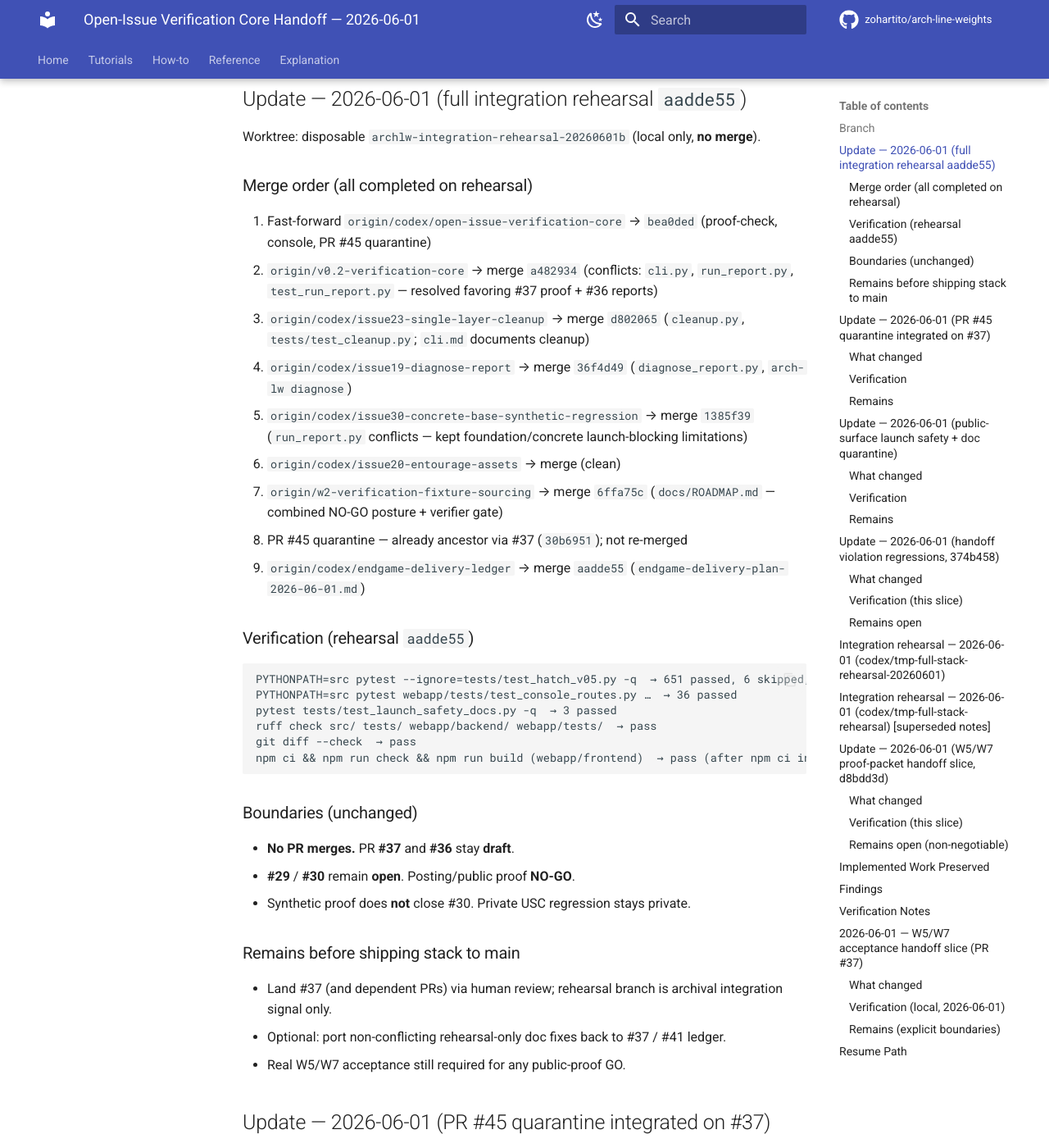
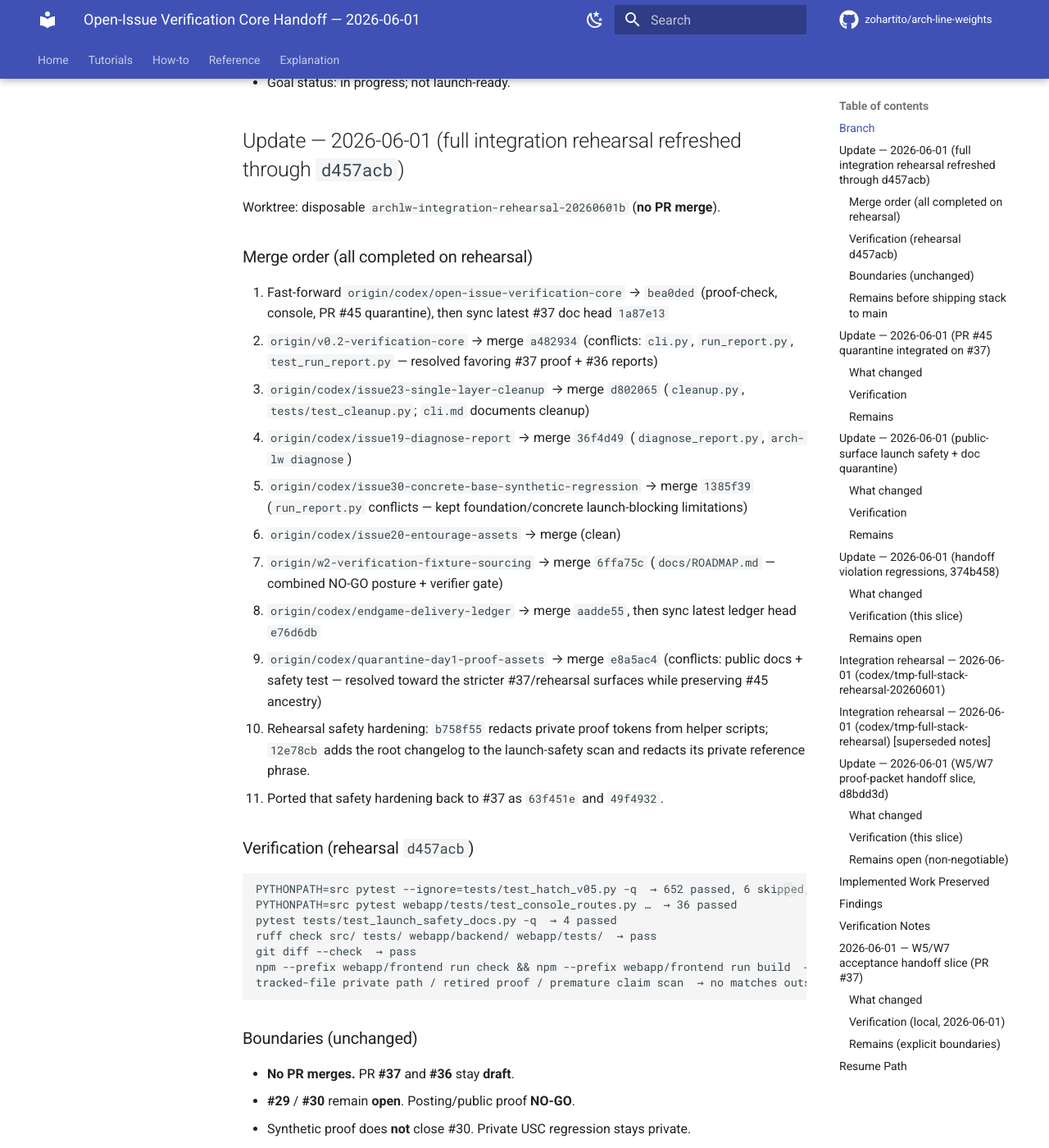
Before and after one commit to zohartito/arch-line-weights, an MkDocs documentation site: the page built from docs/research/open-issue-verification-core-handoff-2026-06-01.md, in a window 1280 px wide and 1400 px high, scrolled down 475 px. Shown: the whole window at 82% size. Built offline with MkDocs 1.6.1 and Material for MkDocs 9.7.7, drawn with Linux system fonts in a browser that asks for light colours; comment, search, counter and statistics services are not loaded; some of the changed text lies outside the part shown.

Commit message:
Record final integration rehearsal handoff

````diff
--- a/docs/research/open-issue-verification-core-handoff-2026-06-01.md
+++ b/docs/research/open-issue-verification-core-handoff-2026-06-01.md
@@ -4,36 +4,39 @@ This branch preserves the WIP implementation and investigation for the open-issu
 
 ## Branch
 
-- Branch: `codex/open-issue-verification-core` (PR **#37**, draft, head `bea0ded`)
-- Integration rehearsal: `codex/tmp-integration-rehearsal-20260601b` (head `aadde55`)
+- Branch: `codex/open-issue-verification-core` (PR **#37**, draft, redaction head `49f4932`; this handoff note follows)
+- Integration rehearsal: `codex/tmp-integration-rehearsal-20260601b` (pushed head `d457acb`)
 - Remote: `origin` (`git@github.com:zohartito/arch-line-weights.git`)
 - Goal status: in progress; not launch-ready.
 
-## Update — 2026-06-01 (full integration rehearsal `aadde55`)
+## Update — 2026-06-01 (full integration rehearsal refreshed through `d457acb`)
 
-Worktree: disposable `archlw-integration-rehearsal-20260601b` (local only, **no merge**).
+Worktree: disposable `archlw-integration-rehearsal-20260601b` (**no PR merge**).
 
 ### Merge order (all completed on rehearsal)
 
-1. Fast-forward `origin/codex/open-issue-verification-core` → `bea0ded` (proof-check, console, PR #45 quarantine)
+1. Fast-forward `origin/codex/open-issue-verification-core` → `bea0ded` (proof-check, console, PR #45 quarantine), then sync latest #37 doc head `1a87e13`
 2. `origin/v0.2-verification-core` → merge `a482934` (conflicts: `cli.py`, `run_report.py`, `test_run_report.py` — resolved favoring #37 proof + #36 reports)
 3. `origin/codex/issue23-single-layer-cleanup` → merge `d802065` (`cleanup.py`, `tests/test_cleanup.py`; `cli.md` documents cleanup)
 4. `origin/codex/issue19-diagnose-report` → merge `36f4d49` (`diagnose_report.py`, `arch-lw diagnose`)
 5. `origin/codex/issue30-concrete-base-synthetic-regression` → merge `1385f39` (`run_report.py` conflicts — kept foundation/concrete launch-blocking limitations)
 6. `origin/codex/issue20-entourage-assets` → merge (clean)
 7. `origin/w2-verification-fixture-sourcing` → merge `6ffa75c` (`docs/ROADMAP.md` — combined NO-GO posture + verifier gate)
-8. PR #45 quarantine — already ancestor via #37 (`30b6951`); not re-merged
-9. `origin/codex/endgame-delivery-ledger` → merge `aadde55` (`endgame-delivery-plan-2026-06-01.md`)
+8. `origin/codex/endgame-delivery-ledger` → merge `aadde55`, then sync latest ledger head `e76d6db`
+9. `origin/codex/quarantine-day1-proof-assets` → merge `e8a5ac4` (conflicts: public docs + safety test — resolved toward the stricter #37/rehearsal surfaces while preserving #45 ancestry)
+10. Rehearsal safety hardening: `b758f55` redacts private proof tokens from helper scripts; `12e78cb` adds the root changelog to the launch-safety scan and redacts its private reference phrase.
+11. Ported that safety hardening back to #37 as `63f451e` and `49f4932`.
 
-### Verification (rehearsal `aadde55`)
+### Verification (rehearsal `d457acb`)
 
 ```text
-PYTHONPATH=src pytest --ignore=tests/test_hatch_v05.py -q  → 651 passed, 6 skipped, 1 xfailed
+PYTHONPATH=src pytest --ignore=tests/test_hatch_v05.py -q  → 652 passed, 6 skipped, 1 xfailed
 PYTHONPATH=src pytest webapp/tests/test_console_routes.py …  → 36 passed
-pytest tests/test_launch_safety_docs.py -q  → 3 passed
+pytest tests/test_launch_safety_docs.py -q  → 4 passed
 ruff check src/ tests/ webapp/backend/ webapp/tests/  → pass
 git diff --check  → pass
-npm ci && npm run check && npm run build (webapp/frontend)  → pass (after npm ci in worktree)
+npm --prefix webapp/frontend run check && npm --prefix webapp/frontend run build  → pass
+tracked-file private path / retired proof / premature claim scan  → no matches outside guardrail regex tests
 ```
 
 ### Boundaries (unchanged)
@@ -45,7 +48,7 @@ npm ci && npm run check && npm run build (webapp/frontend)  → pass (after npm
 ### Remains before shipping stack to main
 
 - Land #37 (and dependent PRs) via human review; rehearsal branch is archival integration signal only.
-- Optional: port non-conflicting rehearsal-only doc fixes back to #37 / #41 ledger.
+- Helper-script/root-changelog launch-safety hardening is now present on #37.
 - Real W5/W7 acceptance still required for any public-proof GO.
 
 ## Update — 2026-06-01 (PR #45 quarantine integrated on #37)
````
